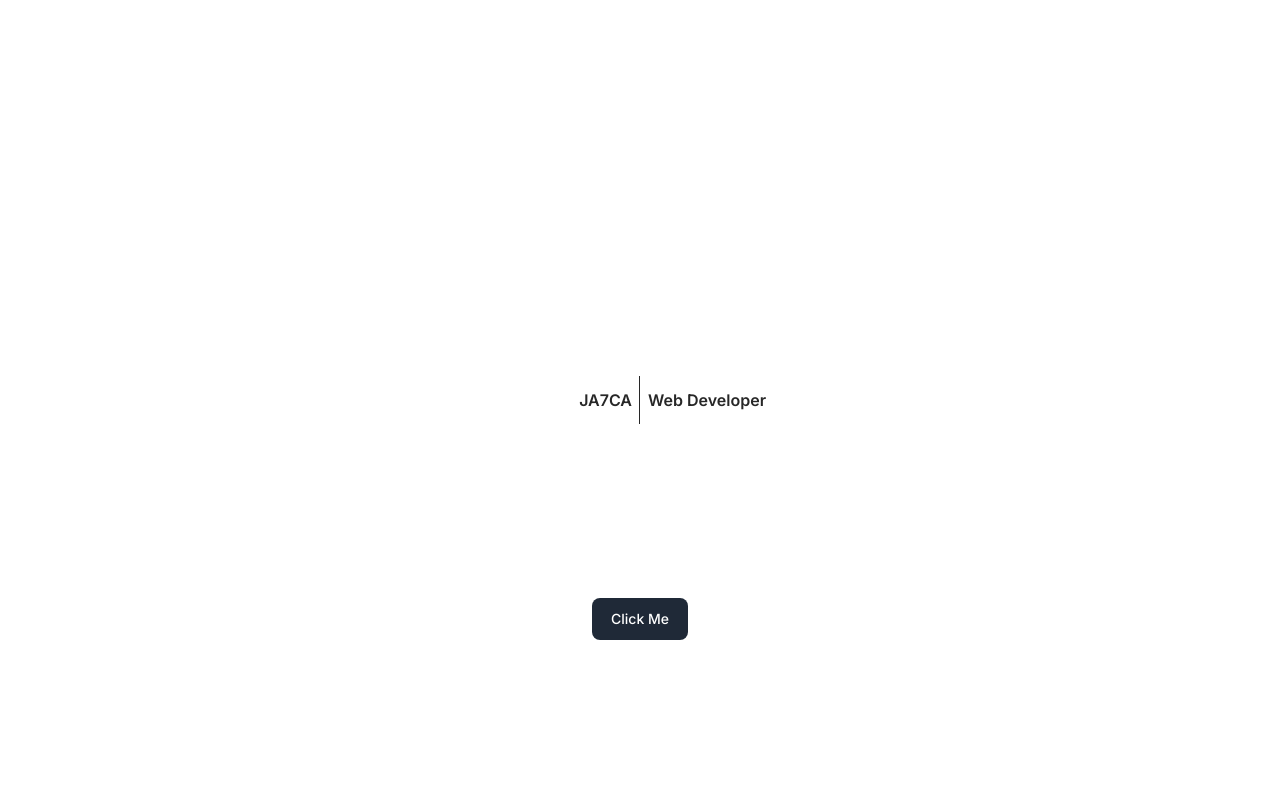
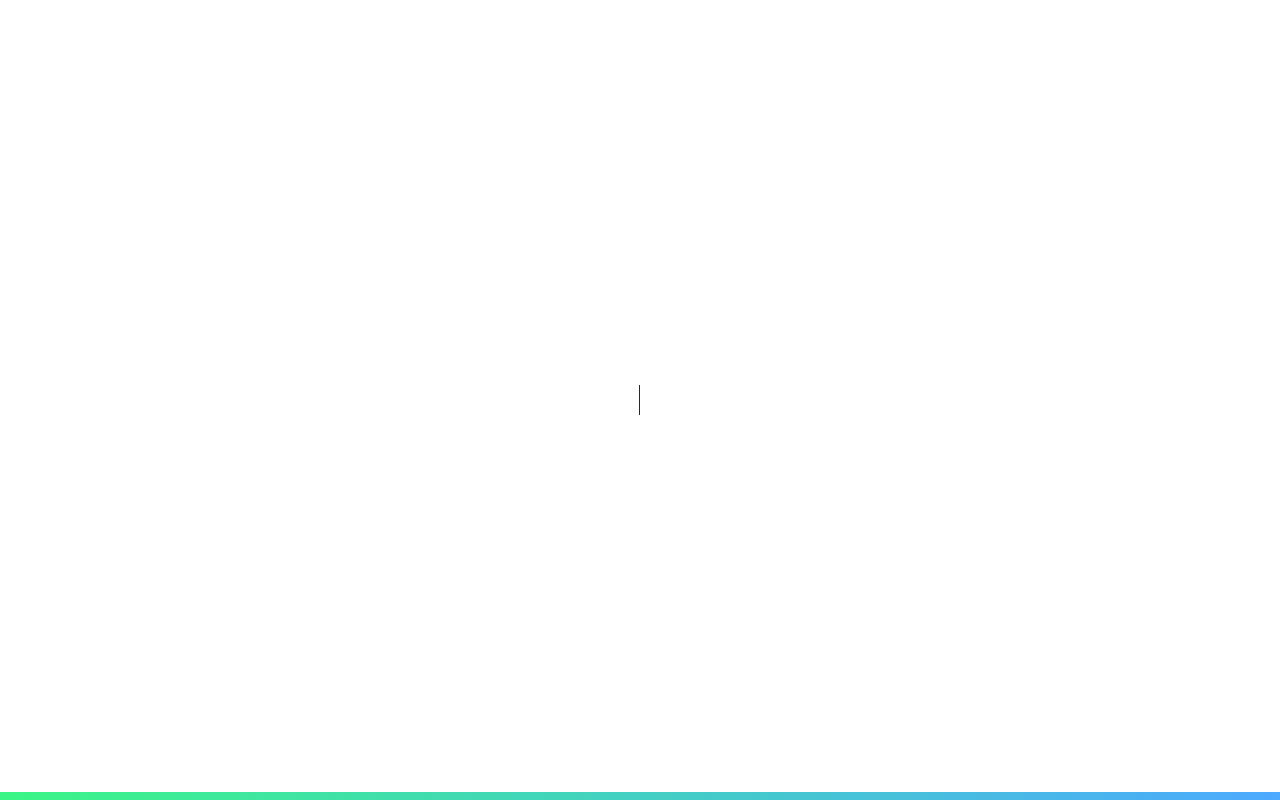
Before and after one commit to Ja7Ca/Portofolio, a Next.js app: page / in a window 1280 px wide. Shown: the top 800 px of the page. Built offline with nearby package versions, Linux system fonts and the light colour scheme.

Commit message:
add animation

```diff
--- a/src/app/layout.tsx
+++ b/src/app/layout.tsx
@@ -17,10 +17,10 @@ export default function RootLayout({
 }>) {
   return (
     <html lang="en">
-      <body className={inter.className}>
-        <SmoothScrolling>
-        {children}
-        </SmoothScrolling>
+      <body className={`${inter.className} overflow-hidden`}>
+          <SmoothScrolling>
+          {children}
+          </SmoothScrolling>
         </body>
     </html>
   );
--- a/src/app/page.tsx
+++ b/src/app/page.tsx
@@ -1,3 +1,5 @@
+"use client"
+
 import CardProject from "@/component/Card/CardProject"
 import CardSnipet from "@/component/Card/CardSnipet"
 import HomeComponent from "@/component/Home"
@@ -5,14 +7,16 @@ import NavbarComponent from "@/component/Navbar"
 import WrapSection from "@/component/Section/WrapSection"
 import FooterComponent from "@/component/Footer"
 import LoadingSection from "@/component/Loading/Section"
+import { useState } from "react"
 
 const page = () => {
+  const [endLoading, setEndLoading] = useState(false)
 
   return (
     <>
-      <LoadingSection/>
-      <NavbarComponent/>
-      <HomeComponent/>
+      <LoadingSection setEndLoading={setEndLoading}/>
+      <NavbarComponent endLoading={endLoading}/>
+      <HomeComponent endLoading={endLoading}/>
       <WrapSection title="Featured Project" classWrap="mt-10 grid grid-cols-1 gap-16" id="project">
         <CardProject
           link="https://ja7ca.github.io"
--- a/src/component/Card/CardProject.tsx
+++ b/src/component/Card/CardProject.tsx
@@ -36,7 +36,7 @@ const CardProject: FC<PropsProject> = (props) => {
 
     return (
         <div className="grid grid-cols-1 md:grid-cols-project gap-2 md:gap-7 items-center">
-            <div className="relative bg-[#323443] max-h-[282px] w-full md:w-[555px] px-[52px] pt-20 overflow-hidden">
+            <div className="relative bg-[#323443] max-h-[282px] w-full md:w-[555px] px-[20px] md:px-[52px] pt-20 overflow-hidden">
                 <Link target={link ? "_blank" : "_self"} href={link} className="w-9 h-9 flex justify-center items-center rounded-lg bg-[#3F4152] absolute top-3 right-3" onMouseEnter={mouseEnter} onMouseLeave={mouseLeave}>
                     <Image src="/arow-up.png" alt="arrow-up" width={20} height={20} className={`${ hover ? 'rotate-45' : 'rotate-90' } transition-transform duration-200`}/>
                 </Link>
--- a/src/component/Home.tsx
+++ b/src/component/Home.tsx
@@ -2,12 +2,21 @@ import Image from 'next/image'
 import Link from 'next/link'
 import CardDo from './Card/CardDo'
 
-const HomeComponent = () => {
+const HomeComponent = ({endLoading}:{endLoading: boolean}) => {
   return (
     <section className="py-12 md:py-24">
         <div className="container px-5">
-            <h1 className="text-[2em] md:text-6xl font-bold bg-gradient-to-br from-[#3BF686] to-[#4CA9FF] bg-clip-text text-transparent leading-[32px] md:leading-[72px] max-w-[1029px]">Hi Im Jarot, a special human with some ability to love learning and working on teamwork.</h1>
-            <div className="mt-16 block md:flex gap-20">
+            {/* <h1 className="text-[2em] md:text-6xl font-bold bg-gradient-to-br from-[#3BF686] to-[#4CA9FF] bg-clip-text text-transparent leading-[32px] md:leading-[72px] max-w-[1029px]">Hi Im Jarot, a special human with some ability to love learning and working on teamwork.</h1> */}
+            <div className="overflow-hidden">
+                <h1 className={`text-[2em] md:text-6xl font-bold bg-gradient-to-br from-[#3BF686] to-[#4CA9FF] bg-clip-text text-transparent leading-[32px] md:leading-[72px] max-w-[1029px] transition-transform duration-500 ${endLoading ? 'translate-y-[0%]' : 'translate-y-[100%]'}`}>Hi Im Jarot, a special human with </h1>
+            </div>
+            <div className="overflow-hidden">
+                <h1 className={`text-[2em] md:text-6xl font-bold bg-gradient-to-br from-[#3BF686] to-[#4CA9FF] bg-clip-text text-transparent leading-[32px] md:leading-[72px] max-w-[1029px] transition-transform duration-500 ${endLoading ? 'translate-y-[0%]' : 'translate-y-[100%]'} delay-200`}>some ability to love learning and </h1>
+            </div>
+            <div className="overflow-hidden">
+                <h1 className={`text-[2em] md:text-6xl font-bold bg-gradient-to-br from-[#3BF686] to-[#4CA9FF] bg-clip-text text-transparent leading-[32px] md:leading-[72px] max-w-[1029px] transition-transform duration-500 ${endLoading ? 'translate-y-[0%]' : 'translate-y-[100%]'} delay-[400ms]`}>working on teamwork.</h1>
+            </div>
+            <div className={`mt-16 block md:flex gap-20 transition-opacity duration-500 ${endLoading ? 'opacity-100' : 'opacity-0'} delay-[600ms]`}>
                 <div className="flex flex-col md:flex-row gap-9">
                     <div className="bg-gradient-to-tr from-[#3BF686] to-[#62D9FF] p-1 rounded-full w-40 h-40 overflow-hidden self-center md:self-auto">
                         <div className="bg-[#3A3636] w-full h-full rounded-full flex items-center justify-center">
@@ -60,7 +69,7 @@ const HomeComponent = () => {
                     </div>
                 </div>
             </div>
-            <div className="mt-20 flex md:flex-row flex-col space-between gap-7">
+            <div className={`mt-20 flex md:flex-row flex-col space-between gap-7 transition-opacity duration-500 ${endLoading ? 'opacity-100' : 'opacity-0'} delay-[800ms]`}>
                 <div>
                     <h3 className="text-[28px] leading-[72px] font-semibold text-white">What I do</h3>
                     <p className='text-lg leading-8 text-[#D6D6D6]'>
--- a/src/component/Loading/Section.tsx
+++ b/src/component/Loading/Section.tsx
@@ -1,18 +1,16 @@
 "use client"
 
 import { useEffect, useState } from 'react';
-import LoadingButton from './Button';
 
-const LoadingSection = () => {
+const LoadingSection = ({setEndLoading}:{setEndLoading(endLoading: boolean): void}) => {
     const [panel, setPanel] = useState(false);
     const [text, setText] = useState(false);
-    const [button, setButton] = useState(false);
     const [isLoading, setIsLoading] = useState(true);
     const [display, setDisplay] = useState(true);
+    const [progress, setProgress] = useState(0);
 
     const openPanel = () => {
         setText(false)
-        setButton(false)
         setTimeout(() => {
             setPanel(false)
         }, 1000)
@@ -21,20 +19,22 @@ const LoadingSection = () => {
         }, 2000)
         setTimeout(() => {
             setDisplay(false)
+            setEndLoading(true)
         }, 3000)
     }
 
     useEffect(() => {
         setTimeout(() => {
             setPanel(true)
+            setProgress(100)
         }, 100)
         setTimeout(() => {
             setText(true)
         }, 1100)
         setTimeout(() => {
-            setButton(true)
-        }, 1600)
-      }, []);
+            openPanel()
+        }, 5000)
+    }, []);
 
   return (
     <section className={`${display ? "" : "hidden"} w-[100vw] h-[100vh] flex justify-center items-center fixed top-0 left-0 right-0 bottom-0 z-50 overflow-hidden ${isLoading ? "bg-[white]" : "bg-[none]"}`}>
@@ -45,8 +45,8 @@ const LoadingSection = () => {
         <div className={`panel w-full h-full bg-[white] overflow-hidden flex items-center justify-start transition-transform duration-1000 ${isLoading ? "translate-x-[0%]" : "translate-x-[100%]"}`}>
             <p className={`text-[#272727] px-2 font-semibold duration-500 ${text ? "-translate-x-[0%]" : "translate-x-[-100%]"}`}>Web Developer</p>
         </div>
-        <div className={`absolute bottom-[20svh] overflow-hidden`}>
-            <LoadingButton onClick={openPanel} className={`relative duration-500 transition-opacity translate${button ? " opacity-100" : " opacity-0"}`}/>
+        <div className={`absolute bottom-0 left-0 right-0 ${progress >= 100  ? 'w-full' : 'w-[0%]'} ease-in-out duration-[5000ms] transition-all`}>
+            <div className="bg-gradient-to-r from-[#3BF686] to-[#4CA9FF] h-2"></div>
         </div>
     </section>
   )
--- a/src/component/Navbar.tsx
+++ b/src/component/Navbar.tsx
@@ -22,9 +22,9 @@ const customTheme: CustomFlowbiteTheme['navbar'] = {
   },
 }
 
-const NavbarComponent = () => {
+const NavbarComponent = ({endLoading}:{endLoading: boolean}) => {
   return (
-    <Navbar fluid rounded className="bg-transparent" theme={customTheme} id='home'>
+    <Navbar fluid rounded className={`bg-transparent transition-transform duration-500 ${endLoading ? 'translate-y-[0%]' : '-translate-y-[100%]'} delay-[1000ms]`} theme={customTheme} id='home'>
         {/* <div className="container flex justify-between items-center border-b border-[#4D4D4D] py-14"> */}
           <NavbarBrand as={Link} href="https://flowbite-react.com">
             <span className="self-center whitespace-nowrap text-xl font-semibold text-white">Jarotstwn</span>
```
Also changed, not shown: public/profile.png.
